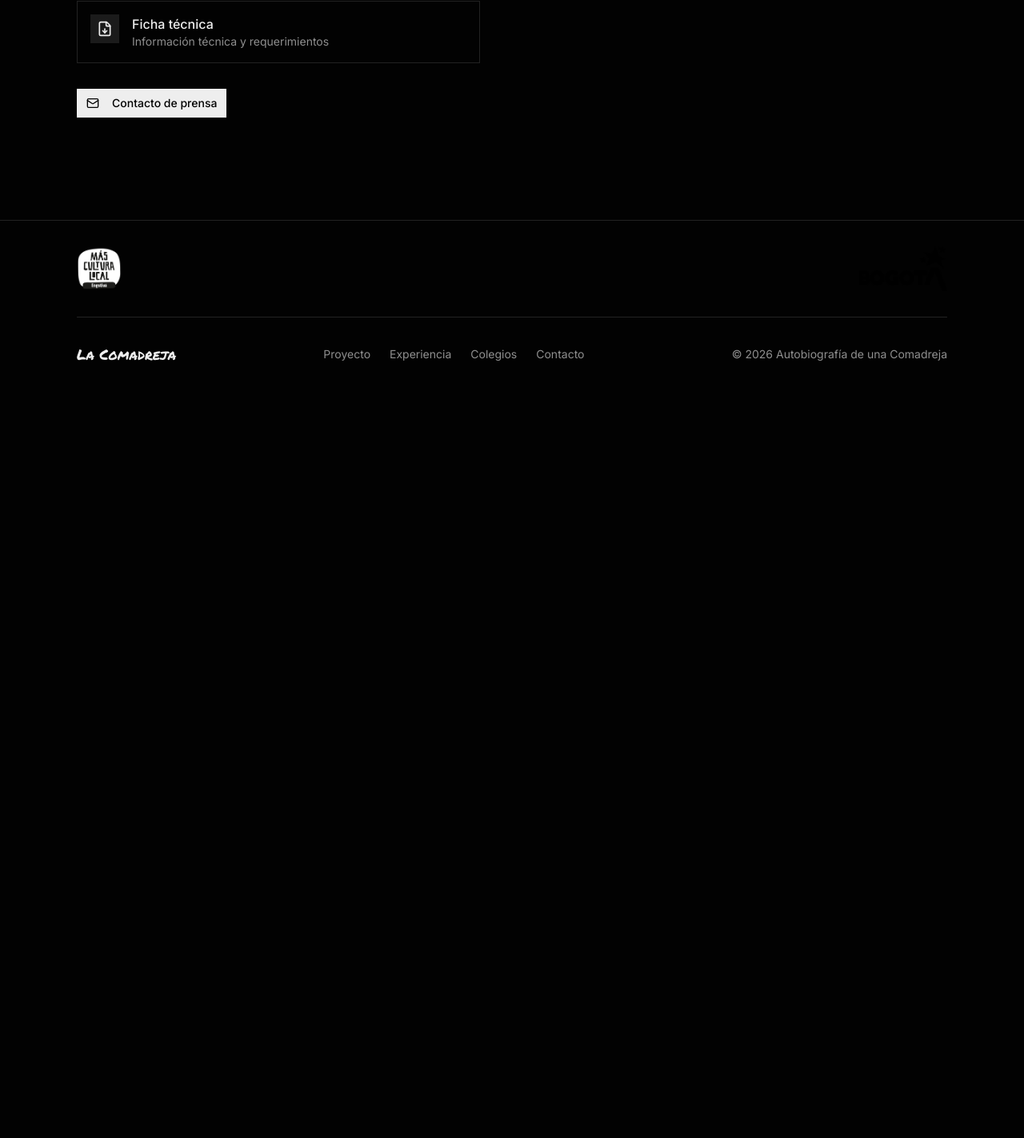
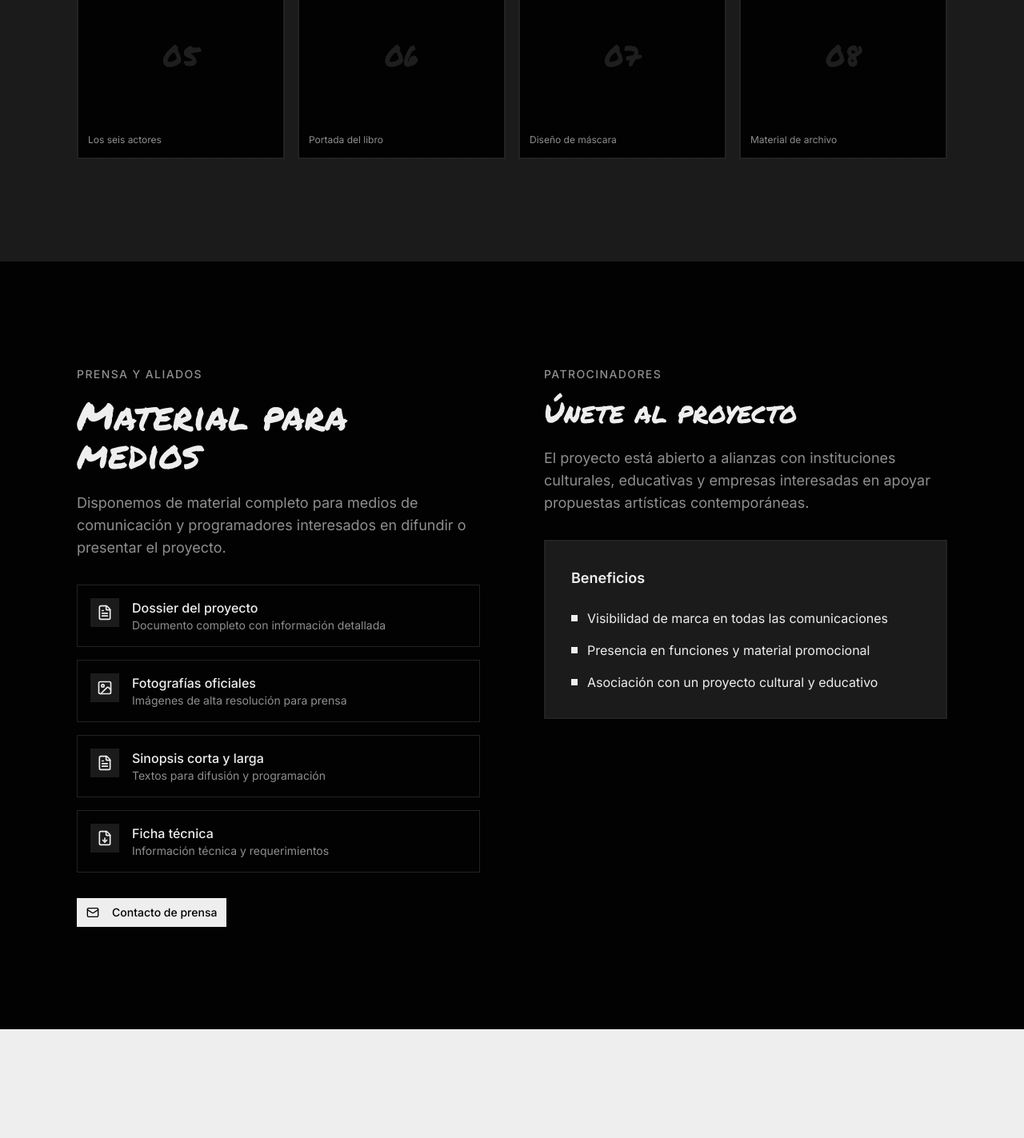
Before and after one commit to LMAG17/fraternidad-magna, a Next.js app: page /es/proyectos/autobiografia-de-una-comadreja in a window 1280 px wide. Shown: the part 6863-8286 px from the top of the page at 80% size. Before the commit the page ends 7352 px from the top, so only its background shows below. Built offline with nearby package versions, Linux system fonts and the light colour scheme; a web font is replaced by a local one.

Commit message:
Un comment comadreja sections

```diff
--- a/app/[lang]/proyectos/autobiografia-de-una-comadreja/page.tsx
+++ b/app/[lang]/proyectos/autobiografia-de-una-comadreja/page.tsx
@@ -20,9 +20,9 @@ export default function Home() {
       <TransmediaSection />
       <EducationSection />
       <AestheticSection />
-      {/* <GallerySection /> */}
+      <GallerySection />
       <PressSection />
-      {/* <ContactSection /> */}
+      <ContactSection />
       <Footer />
     </main>
   );
```
